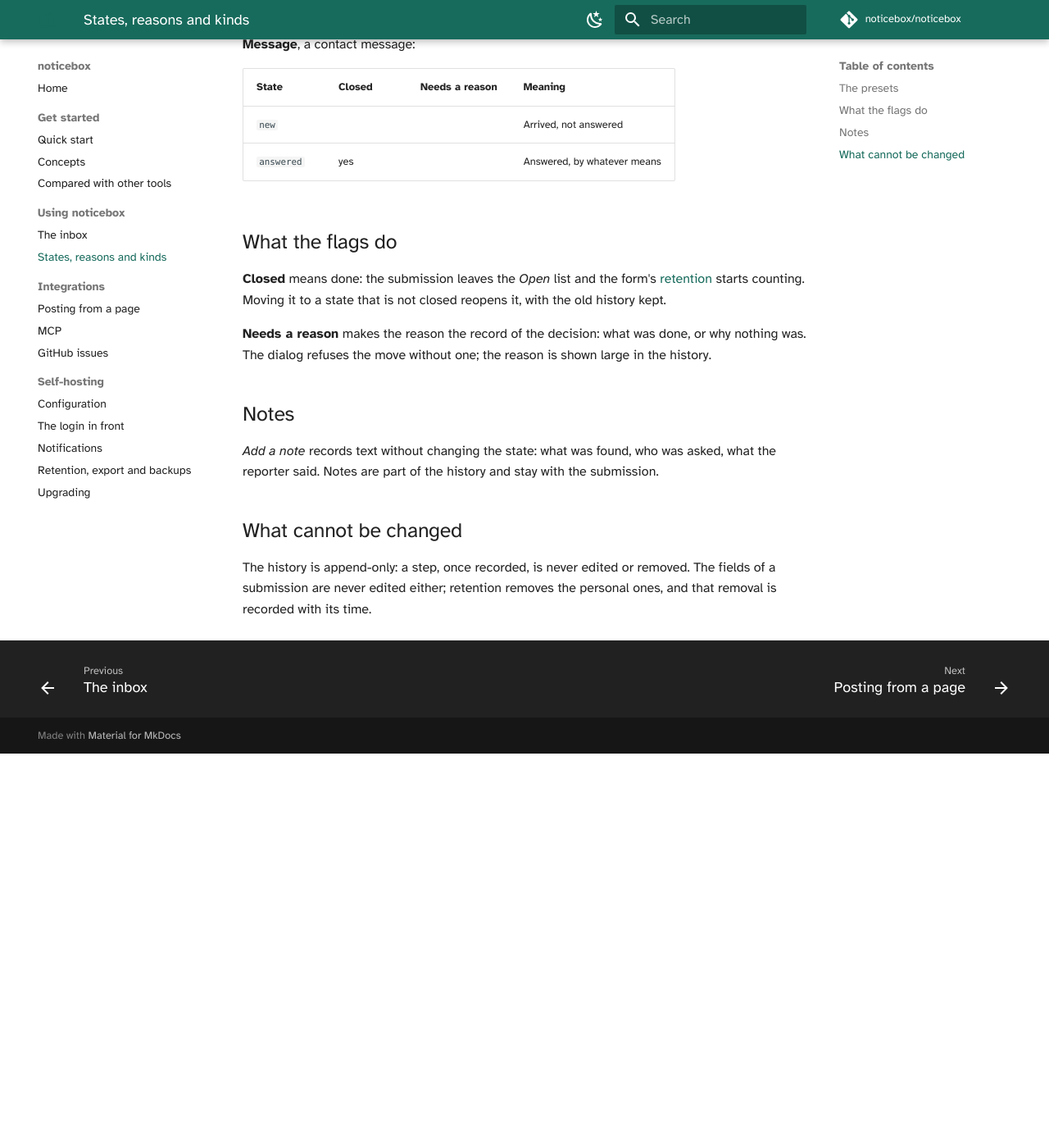
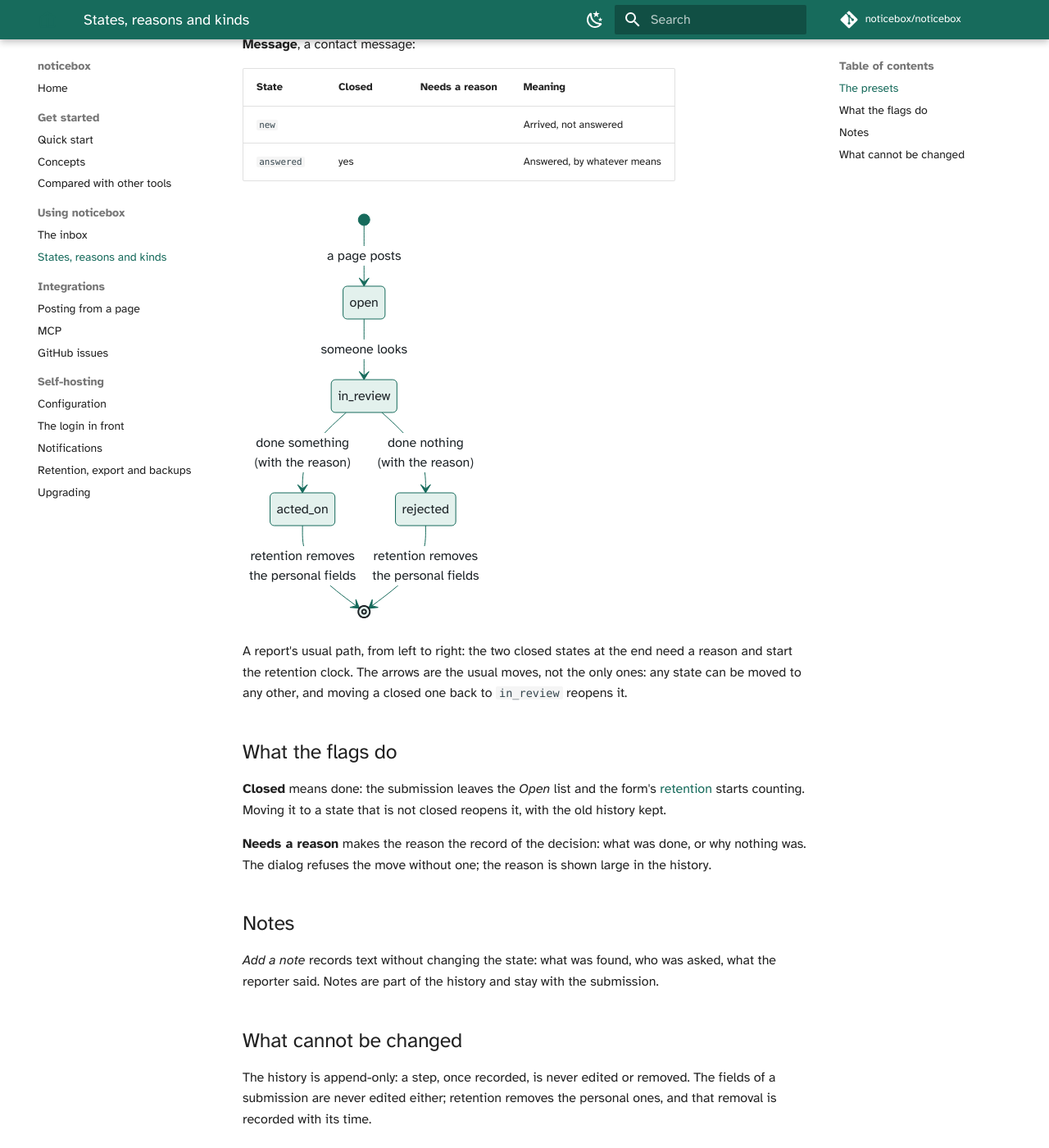
Before and after one commit to noticebox/noticebox, an MkDocs documentation site: the page built from docs/using/kinds.md, in a window 1280 px wide and 1400 px high, scrolled down 701 px. Shown: the whole window at 82% size. Built offline with MkDocs 1.6.1 and Material for MkDocs 9.7.7, drawn with Linux system fonts in a browser that asks for light colours; some web fonts are replaced; comment, search, counter and statistics services are not loaded; before the commit the page ends 1620 px from its top, so only the background shows below that.

Commit message:
NOTICEBOX #40: Mermaid diagrams in the docs, in the site's green
Mermaid 11.17.2 is pinned in mkdocs.yml and rendered through a superfences
fence. extra.css maps Material's --md-mermaid-* variables to the site's
green, light and dark, and javascripts/mermaid.js adds the rules Mermaid
11 lacks (arrowheads, lifelines, state boxes). Three diagrams, each with
its reading sentence: a report's states (States, reasons and kinds), the
path of a submission from page to inbox (Concepts), and the MCP OAuth
sign-in (MCP). Checked in screenshots, light and dark.

Co-Authored-By: Claude Opus 5.5 <noreply@anthropic.com>
Claude-Session: https://claude.ai/code/session_01MmwmvvTnvH8VfDrotBF45K

````diff
--- /dev/null
+++ b/docs/javascripts/mermaid.js
@@ -0,0 +1,19 @@
+// Material colours Mermaid through its --md-mermaid-* variables (extra.css), but some of Mermaid 11's styles predate
+// them: arrowheads, lifelines and group boxes would keep Mermaid's purple and grey. These rules are appended to
+// Material's theme CSS before it initialises the pinned Mermaid.
+(() => {
+  if (typeof mermaid === "undefined") return;
+  const rules = `
+    .actor-line { stroke: var(--md-mermaid-sequence-actor-line-color) !important; }
+    marker[id$="arrowhead"] path { fill: var(--md-mermaid-sequence-message-line-color) !important; stroke: none !important; }
+    marker[id$="crosshead"] path { stroke: var(--md-mermaid-sequence-message-line-color) !important; }
+    .cluster rect { fill: var(--md-default-bg-color) !important; stroke: var(--md-mermaid-edge-color) !important; stroke-dasharray: 4 3; }
+    .edgeLabel, .edgeLabel p { color: var(--md-mermaid-label-fg-color); }
+    .stateGroup rect, .statediagram-state rect { fill: var(--md-mermaid-node-bg-color) !important; stroke: var(--md-mermaid-edge-color) !important; }
+    .transition { stroke: var(--md-mermaid-edge-color) !important; }
+    marker[id$="barbEnd"] path, marker[id$="dependencyEnd"] path { fill: var(--md-mermaid-edge-color) !important; stroke: var(--md-mermaid-edge-color) !important; }
+    .state-start circle, .start-state, circle.state-start { fill: var(--md-mermaid-edge-color) !important; stroke: var(--md-mermaid-edge-color) !important; }
+  `;
+  const initialize = mermaid.initialize.bind(mermaid);
+  mermaid.initialize = (config = {}) => initialize({ ...config, themeCSS: (config.themeCSS ?? "") + rules });
+})();
--- a/docs/stylesheets/extra.css
+++ b/docs/stylesheets/extra.css
@@ -1,5 +1,8 @@
 /* noticebox's green, as the app sets it, so the docs and the app look related. Made by palette.py (docs plugin). */
 [data-md-color-scheme="default"] {
+  --nb-accent: #176b5c;
+  --nb-mist: #e3f1ed;
+  --nb-ink: #1d2327;
   --md-primary-fg-color: #176b5c;
   --md-primary-fg-color--light: #418679;
   --md-primary-fg-color--dark: #125348;
@@ -7,11 +10,44 @@
 }
 
 [data-md-color-scheme="slate"] {
+  --nb-accent: #7fcdb6;
+  --nb-mist: #1f2d2a;
+  --nb-ink: #e4e8ea;
   --md-primary-fg-color: #7fcdb6;
   --md-primary-fg-color--light: #96d6c3;
   --md-primary-fg-color--dark: #63a08e;
   --md-primary-bg-color: #15181b;
   --md-accent-fg-color: #7fcdb6;
+}
+
+/* Diagrams in the same green, light and dark (conventions: Diagrams); javascripts/mermaid.js adds what these miss. */
+:root > * {
+  --md-mermaid-font-family: var(--md-text-font-family), sans-serif;
+  --md-mermaid-edge-color: var(--nb-accent);
+  --md-mermaid-node-bg-color: var(--nb-mist);
+  --md-mermaid-node-fg-color: var(--nb-ink);
+  --md-mermaid-label-bg-color: var(--md-default-bg-color);
+  --md-mermaid-label-fg-color: var(--nb-ink);
+  --md-mermaid-sequence-actor-bg-color: var(--nb-mist);
+  --md-mermaid-sequence-actor-fg-color: var(--nb-ink);
+  --md-mermaid-sequence-actor-border-color: var(--nb-accent);
+  --md-mermaid-sequence-actor-line-color: var(--md-default-fg-color--lighter);
+  --md-mermaid-sequence-actorman-bg-color: var(--nb-mist);
+  --md-mermaid-sequence-actorman-line-color: var(--nb-accent);
+  --md-mermaid-sequence-box-bg-color: var(--md-default-bg-color);
+  --md-mermaid-sequence-box-fg-color: var(--nb-ink);
+  --md-mermaid-sequence-label-bg-color: var(--nb-mist);
+  --md-mermaid-sequence-label-fg-color: var(--nb-ink);
+  --md-mermaid-sequence-loop-bg-color: var(--md-default-bg-color);
+  --md-mermaid-sequence-loop-fg-color: var(--nb-ink);
+  --md-mermaid-sequence-loop-border-color: var(--nb-accent);
+  --md-mermaid-sequence-message-fg-color: var(--nb-ink);
+  --md-mermaid-sequence-message-line-color: var(--nb-accent);
+  --md-mermaid-sequence-note-bg-color: var(--nb-mist);
+  --md-mermaid-sequence-note-fg-color: var(--nb-ink);
+  --md-mermaid-sequence-note-border-color: var(--nb-accent);
+  --md-mermaid-sequence-number-bg-color: var(--nb-accent);
+  --md-mermaid-sequence-number-fg-color: var(--md-default-bg-color);
 }
 
 /* Screenshots of the app: framed like a window instead of a flat box. No display/margin on the img itself: that would
--- a/docs/using/kinds.md
+++ b/docs/using/kinds.md
@@ -22,6 +22,18 @@ A form's kind chooses its first states. They can be renamed, reordered, added to
 | `new` | | | Arrived, not answered |
 | `answered` | yes | | Answered, by whatever means |
 
+```mermaid
+stateDiagram-v2
+  [*] --> open: a page posts
+  open --> in_review: someone looks
+  in_review --> acted_on: done something<br/>(with the reason)
+  in_review --> rejected: done nothing<br/>(with the reason)
+  acted_on --> [*]: retention removes<br/>the personal fields
+  rejected --> [*]: retention removes<br/>the personal fields
+```
+
+A report's usual path, from left to right: the two closed states at the end need a reason and start the retention clock. The arrows are the usual moves, not the only ones: any state can be moved to any other, and moving a closed one back to `in_review` reopens it.
+
 ## What the flags do
 
 **Closed** means done: the submission leaves the *Open* list and the form's [retention](../self-hosting/retention.md) starts counting. Moving it to a state that is not closed reopens it, with the old history kept.
--- a/mkdocs.yml
+++ b/mkdocs.yml
@@ -40,13 +40,22 @@ plugins:
 extra_css:
   - stylesheets/extra.css
 
+# Mermaid pinned, so a new release can't change the diagrams' look; mermaid.js adds the palette rules it lacks.
+extra_javascript:
+  - https://unpkg.com/mermaid@11.17.2/dist/mermaid.min.js
+  - javascripts/mermaid.js
+
 markdown_extensions:
   - admonition
   - tables
   - toc:
       permalink: true
   - pymdownx.highlight
-  - pymdownx.superfences
+  - pymdownx.superfences:
+      custom_fences:
+        - name: mermaid
+          class: mermaid
+          format: !!python/name:pymdownx.superfences.fence_code_format
   - pymdownx.tabbed:
       alternate_style: true
   - pymdownx.details
````
Also changed, not shown: docs/get-started/concepts.md (+19 -0 lines), docs/integrations/mcp.md (+20 -0 lines).
